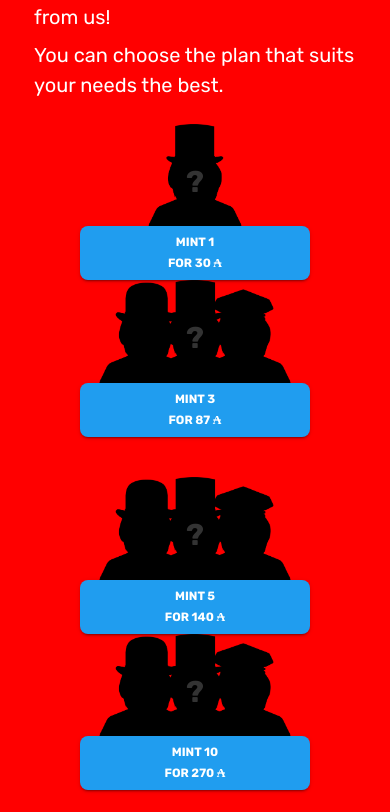
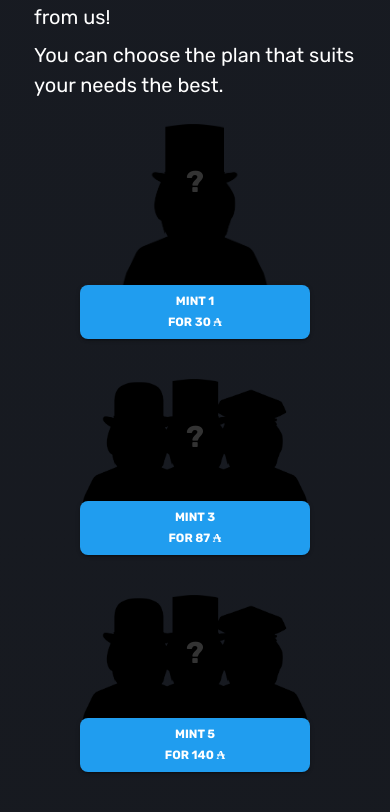
Before and after one commit to nlSzekely/silly-sloths, a React (Create React App) app: page / in a window 390 px wide. Shown: the part 1440-2252 px from the top of the page. Built offline with nearby package versions, Linux system fonts and the light colour scheme.

Commit message:
section 2 responsive

```diff
--- a/src/components/MysterySloth/MysterySloth.js
+++ b/src/components/MysterySloth/MysterySloth.js
@@ -11,7 +11,7 @@ export default function MysterySloth({quantity = 1, price = 30, singleSlothImg =
     return (
         <Grid sx={{position: 'relative', textAlign: 'center', width: '230px'}}>
             <Grid sx={{position: 'relative'}}>
-                <img width={singleSlothImg ? '100px' : '198px'} src={singleSlothImg ? singleSloth : multiSloth} />
+                <img width={singleSlothImg ? '150px' : '230px'} src={singleSlothImg ? singleSloth : multiSloth} />
                 <Typography
                     fontWeight={'bold'}
                     sx={{
--- a/src/screens/Section2/Section2.js
+++ b/src/screens/Section2/Section2.js
@@ -5,7 +5,12 @@ import MysterySloth from '../../components/MysterySloth/MysterySloth';
 
 export default function Section2() {
     return (
-        <Grid className='section-2' container  sx={{ padding: 3,backgroundColor:"red", minHeight:{xs:"auto",md:"100vh"}}} alignItems='center'>
+        <Grid
+            className='section-2'
+            container
+            sx={{padding: 3, minHeight: {xs: 'auto', md: '100vh'}}}
+            alignItems='center'
+        >
             <Grid sx={{...styles.contentContainer}} lg={6} xs={12} item flexDirection='column'>
                 <Typography sx={styles.title} variant='h3' component='h3' fontWeight='bold'>
                     MINT your own
@@ -21,13 +26,33 @@ export default function Section2() {
                 </Typography>
             </Grid>
             <Grid sx={styles.contentContainer} lg={6} xs={12} item container flexDirection='column'>
-                <Grid item container justifyContent={'space-around'}>
-                    <MysterySloth link="https://payment.nft-maker.io/?p=2a15b68381e3483ea6fda51a775d17d8&c=1" />
-                    <MysterySloth link="https://payment.nft-maker.io/?p=2a15b68381e3483ea6fda51a775d17d8&c=3" quantity={3} price={87} singleSlothImg={false} />
+                <Grid item container justifyContent={'space-around'} alignItems='flex-end'>
+                    <MysterySloth link='https://payment.nft-maker.io/?p=2a15b68381e3483ea6fda51a775d17d8&c=1' />
+
+                    <Grid sx={{marginTop: {xs: '40px', md: '0px'}}}>
+                        <MysterySloth
+                            link='https://payment.nft-maker.io/?p=2a15b68381e3483ea6fda51a775d17d8&c=3'
+                            quantity={3}
+                            price={87}
+                            singleSlothImg={false}
+                        />
+                    </Grid>
                 </Grid>
                 <Grid mt={'40px'} item container justifyContent={'space-around'}>
-                    <MysterySloth link="https://payment.nft-maker.io/?p=2a15b68381e3483ea6fda51a775d17d8&c=5" quantity={5} price={140} singleSlothImg={false} />
-                    <MysterySloth link="https://payment.nft-maker.io/?p=2a15b68381e3483ea6fda51a775d17d8&c=10" quantity={10} price={270} singleSlothImg={false} />
+                    <MysterySloth
+                        link='https://payment.nft-maker.io/?p=2a15b68381e3483ea6fda51a775d17d8&c=5'
+                        quantity={5}
+                        price={140}
+                        singleSlothImg={false}
+                    />
+                    <Grid sx={{marginTop: {xs: '40px', md: '0px'}}}>
+                        <MysterySloth
+                            link='https://payment.nft-maker.io/?p=2a15b68381e3483ea6fda51a775d17d8&c=10'
+                            quantity={10}
+                            price={270}
+                            singleSlothImg={false}
+                        />
+                    </Grid>
                 </Grid>
             </Grid>
         </Grid>
@@ -40,11 +65,10 @@ const styles = {
             lg: '0 50px',
             xs: '24px 10px 0px 10px',
         },
-        textAlign:{
-            xs:"center",
-            sm:"right"
-        }
-
+        textAlign: {
+            xs: 'center',
+            md: 'right',
+        },
     },
     mrq: {
         overflow: 'hidden',
@@ -58,10 +82,10 @@ const styles = {
         borderBottomRightRadius: 35,
         borderBottomLeftRadius: 35,
     },
-    text:{
-        textAlign:{
-            xs:"left",
-            sm:"right"
-        }
-    }
+    text: {
+        textAlign: {
+            xs: 'left',
+            md: 'right',
+        },
+    },
 };
```
